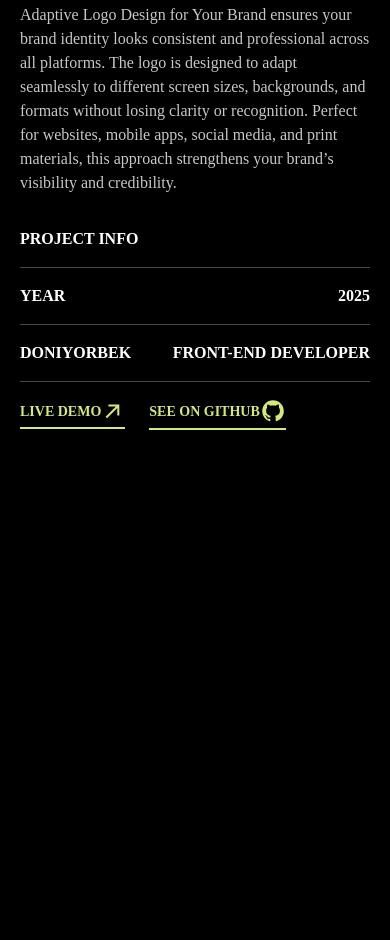
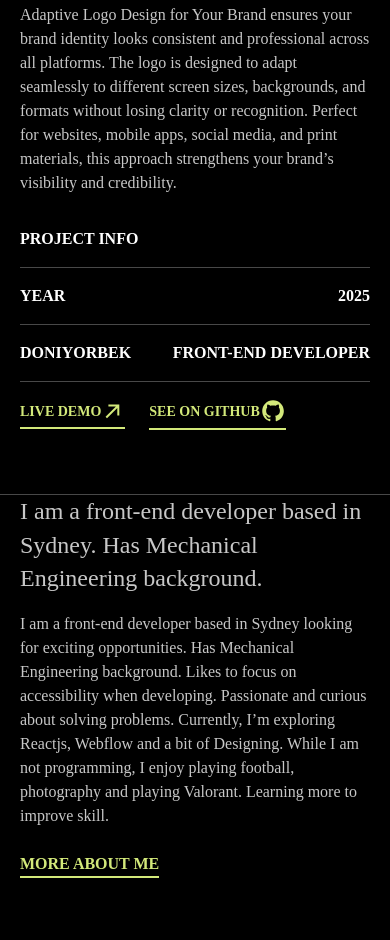
Before and after one commit to frontendoniyorbek/portfolio-web, a plain HTML site: page index.html in a window 390 px wide. Shown: the part 3698-4638 px from the top of the page. Before the commit the page ends 4192 px from the top, so only its background shows below. Drawn offline with Linux system fonts and the light colour scheme.

Commit message:
add about-me full responsive

```diff
--- a/css/styles.css
+++ b/css/styles.css
@@ -9,6 +9,7 @@
 	margin: 0;
 	padding: 0;
 	box-sizing: border-box;
+	scroll-behavior: smooth;
 }
 
 a {
@@ -300,6 +301,62 @@ body {
 }
 /* FEATURED END */
 
+/* ABOUT ME START */
+.about-me {
+	border-top: 1px solid #484848;
+	padding-top: 122px;
+	padding-bottom: 391px;
+}
+
+.about-me__container {
+	display: flex;
+	justify-content: space-between;
+	gap: 40px;
+}
+
+.about-me__title {
+	font-family: Bebas Neue;
+	font-weight: 400;
+	font-size: 101px;
+	line-height: 90%;
+	color: var(--title-color);
+	text-transform: uppercase;
+}
+
+.about-me__info {
+	max-width: 704px;
+	width: 100%;
+}
+
+.about-me__title3 {
+	margin-bottom: 16px;
+	font-family: Manrope;
+	font-weight: 500;
+	font-size: 32px;
+	line-height: 140%;
+}
+
+.about-me__text {
+	margin-bottom: 53px;
+	font-family: Manrope;
+	font-weight: 400;
+	font-size: 18px;
+	line-height: 150%;
+}
+
+.about-me__link {
+	font-family: Manrope;
+	font-weight: 700;
+	font-style: Bold;
+	font-size: 16px;
+	line-height: 150%;
+	text-transform: uppercase;
+	color: var(--primary-color);
+	padding-bottom: 4px;
+	border-bottom: 2px solid var(--primary-color);
+}
+/* ABOUT ME END */
+
 /* MEADI START */
 @media screen and (max-width: 1024px) {
 	/* HERO START */
@@ -361,6 +418,13 @@ body {
 	}
 
 	/* FEATURED END */
+
+	/* ABOUT ME START */
+
+	.about-me__title {
+		font-size: 80px;
+	}
+	/* ABPUT ME END */
 }
 @media screen and (max-width: 768px) {
 	.logo {
@@ -437,6 +501,35 @@ body {
 	}
 
 	/* FEATURED END */
+
+	/* ABOUT ME START */
+	.about-me {
+		padding-top: 0;
+		padding-bottom: 64px;
+	}
+
+	.about-me__container {
+		gap: 0;
+	}
+
+	.about-me__title {
+		display: none;
+	}
+
+	.about-me__info {
+		max-width: 100%;
+	}
+
+	.about-me__title3 {
+		font-size: 24px;
+	}
+
+	.about-me__text {
+		margin-bottom: 24px;
+		font-size: 16px;
+	}
+
+	/* ABOUT ME END */
 }
 
 @media screen and (max-width: 680px) {
--- a/index.html
+++ b/index.html
@@ -16,10 +16,10 @@
 				</a>
 				<ul class="site-header__list">
 					<li class="site-header__item">
-						<a class="site-header__link" href="#">Work</a>
+						<a class="site-header__link" href="#work">Work</a>
 					</li>
 					<li class="site-header__item">
-						<a class="site-header__link" href="#">About</a>
+						<a class="site-header__link" href="#about-me">About</a>
 					</li>
 					<li class="site-header__item">
 						<a class="site-header__link" href="#">Contact</a>
@@ -66,7 +66,7 @@
 			<!-- HERO END -->
 
 			<!-- Featured START -->
-			<section class="featured">
+			<section class="featured" id="work">
 				<div class="container">
 					<div class="featured__top">
 						<h2>Featured Projects</h2>
@@ -177,6 +177,24 @@
 				</div>
 			</section>
 			<!-- Featured END -->
+
+			<!-- ABOUT ME START -->
+			<section class="about-me" id="about-me">
+				<div class="container about-me__container">
+					<h2 class="about-me__title">About me</h2>
+					<div class="about-me__info">
+						<h3 class="about-me__title3">I am a front-end developer based in Sydney. Has Mechanical Engineering background.</h3>
+						<p class="about-me__text">
+							I am a front-end developer based in Sydney looking for exciting opportunities. Has Mechanical Engineering
+							background. Likes to focus on accessibility when developing. Passionate and curious about solving problems.
+							Currently, I’m exploring Reactjs, Webflow and a bit of Designing. While I am not programming, I enjoy playing
+							football, photography and playing Valorant. Learning more to improve skill.
+						</p>
+						<a class="about-me__link" href="#">More about me</a>
+					</div>
+				</div>
+			</section>
+			<!-- ABOUT ME END -->
 		</main>
 		<!-- MAIN END -->
 	</body>
```
